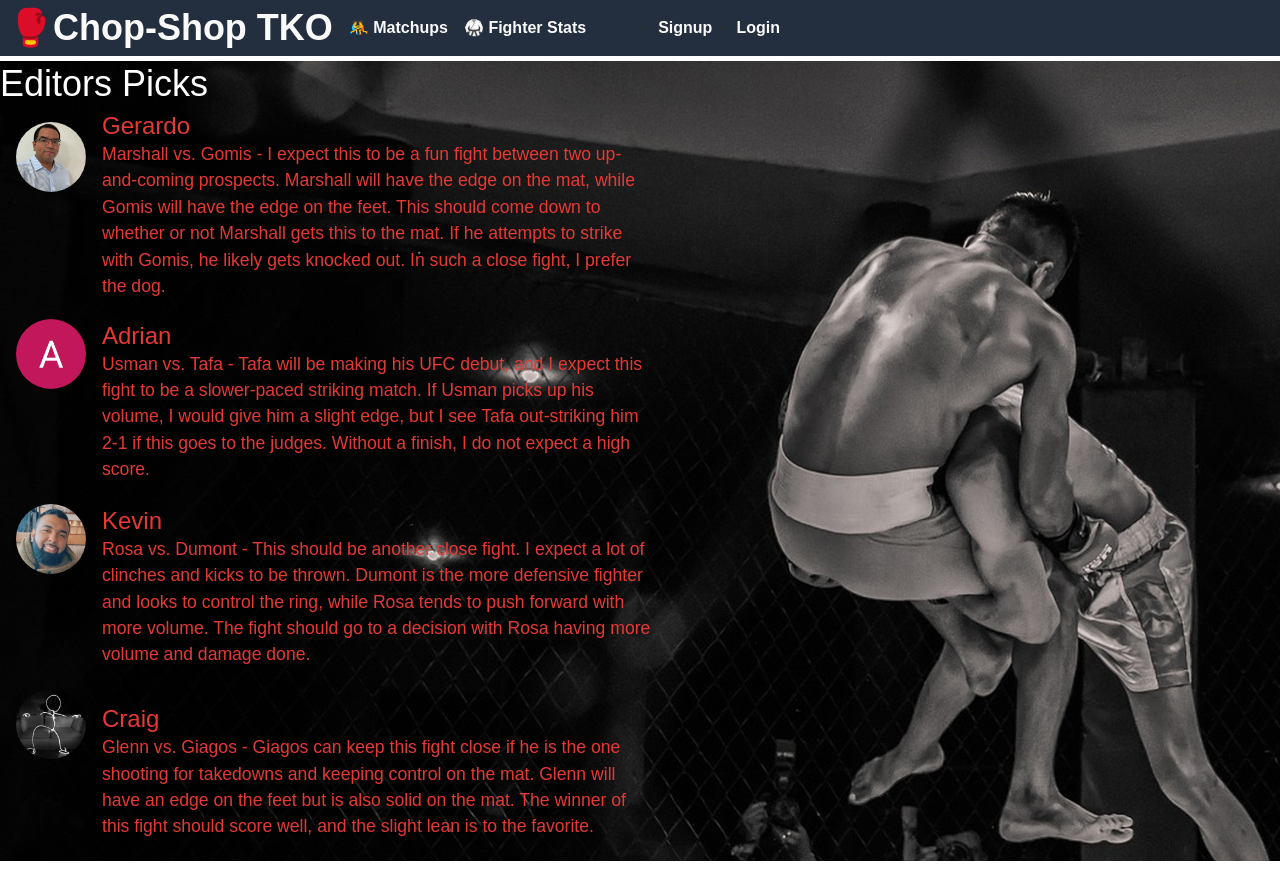
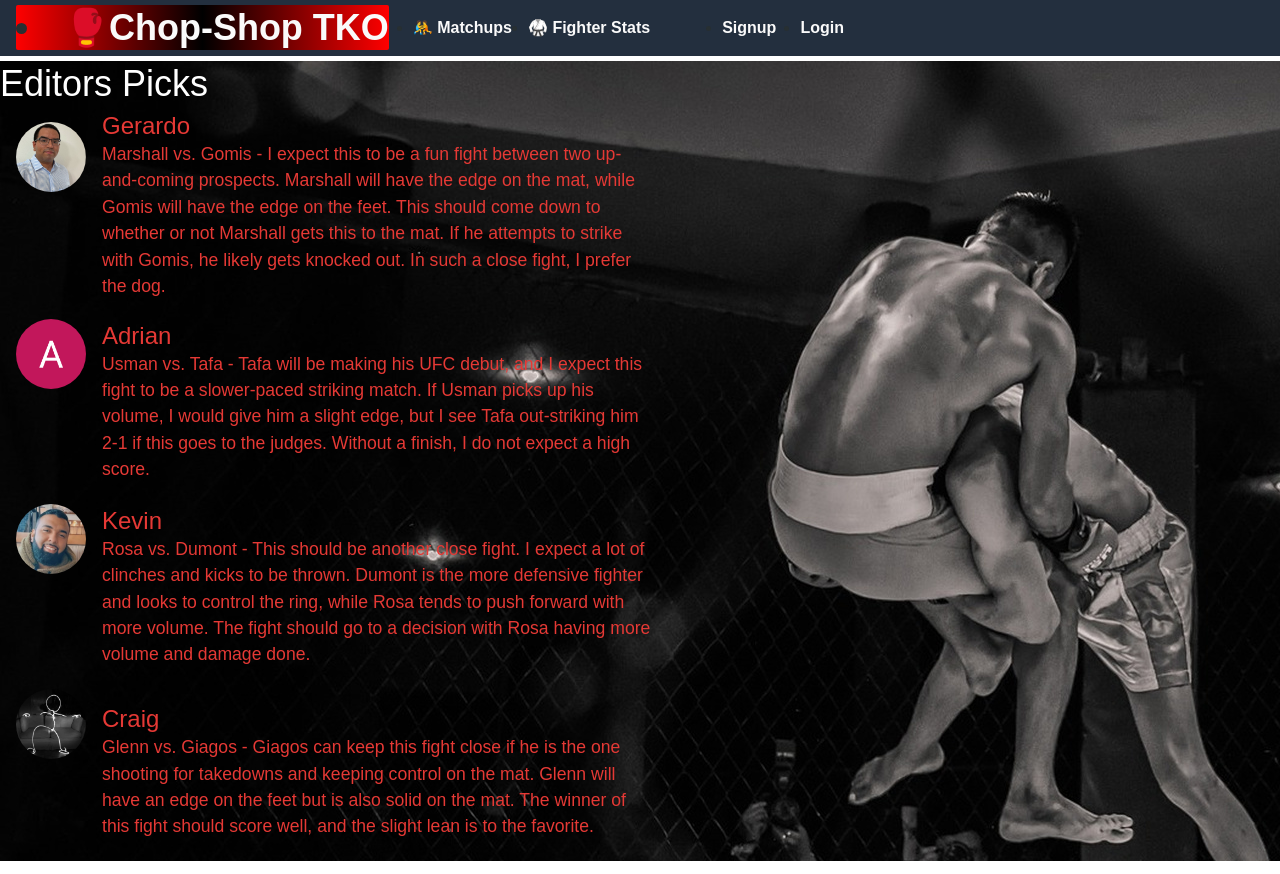
Before and after one commit to gamesharks/chop-shop-tko, a React (Create React App) app in the folder client/: page / in a window 1280 px wide. Built offline with nearby package versions, Linux system fonts and the light colour scheme.

Commit message:
fixed navbar

```diff
--- a/client/src/components/Nav/index.js
+++ b/client/src/components/Nav/index.js
@@ -49,10 +49,12 @@ function Nav() {
   return (
     <header className="flex-row px-1">
       <h1>
-        <Link to="/">
-          <span role="img" aria-label="boxing glove">🥊</span>
-          Chop-Shop TKO
-        </Link>
+        <li className={`mx-1 ${activeTab === "/" ? "navActive" : ""}`}>
+          <Link to="/" onClick={() => handleTabClick("/")}>
+            <span role="img" aria-label="boxing glove">🥊</span>
+            Chop-Shop TKO
+          </Link>
+        </li>
       </h1>
 
       <ul className="flex-row px-1">
```
